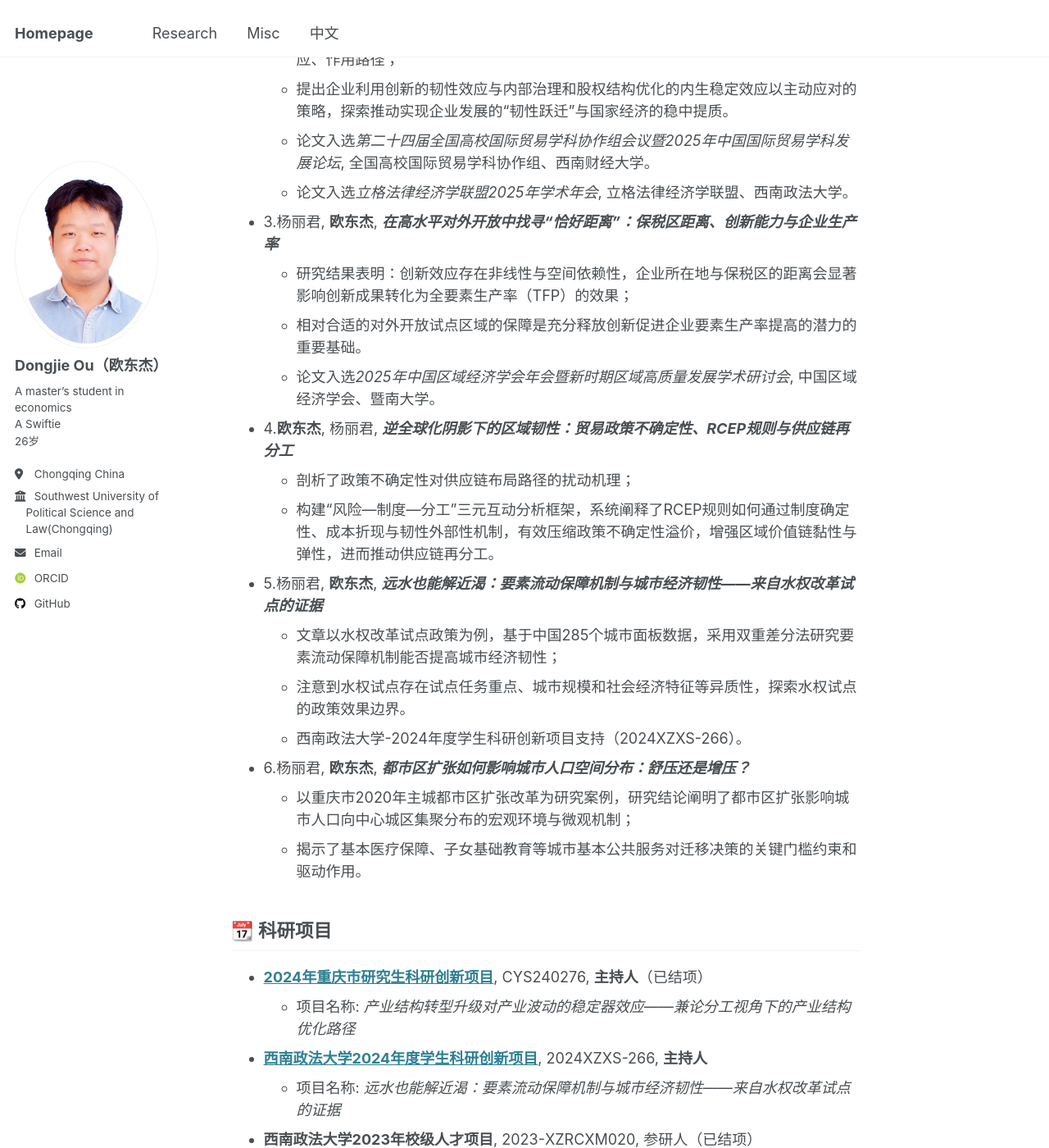
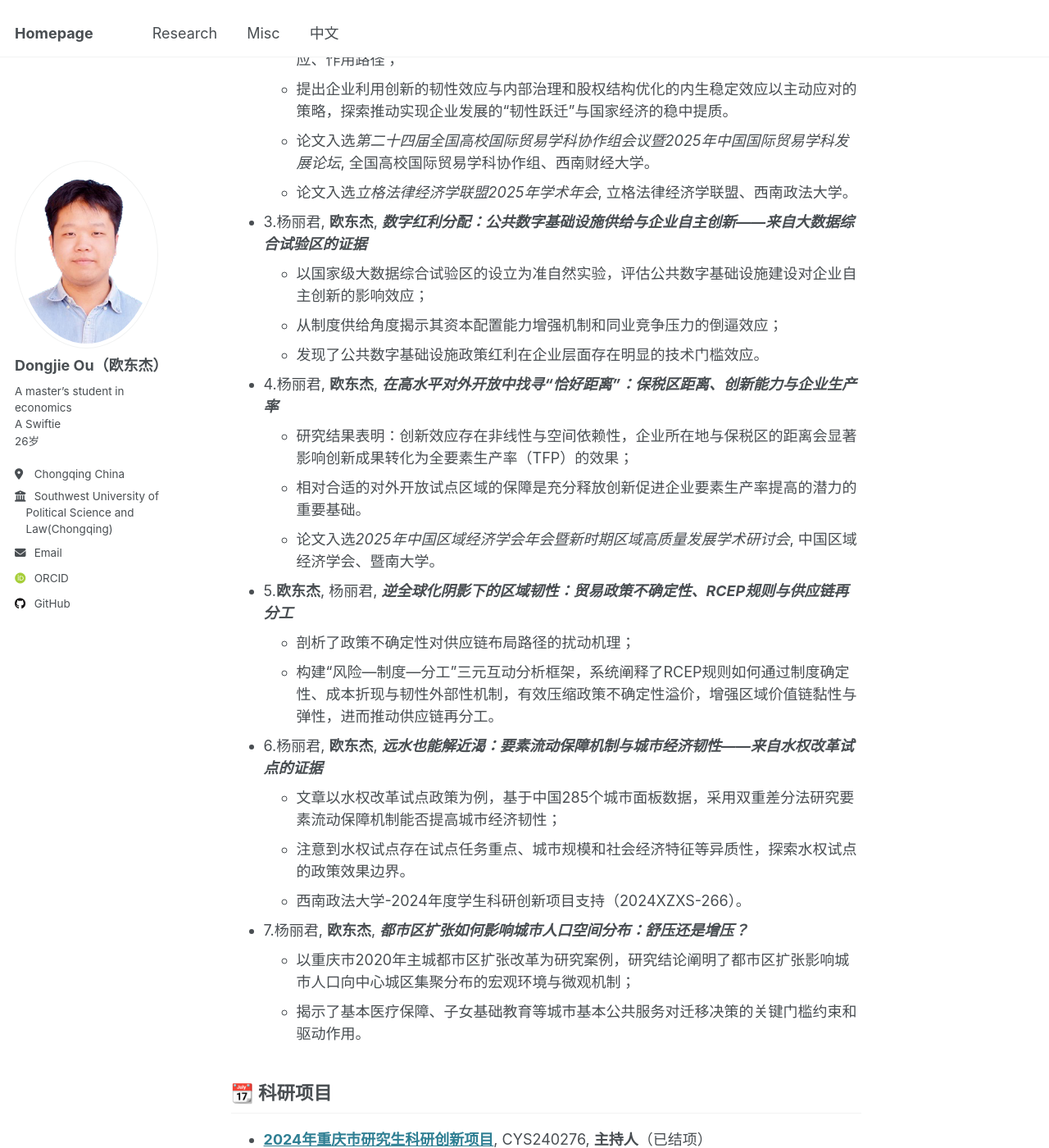
Before and after one commit to oudongjie2001/oudongjie2001.github.io, a Jekyll site: the page built from _pages/dongjieou_cn.md, in a window 1280 px wide and 1400 px high, scrolled down 2668 px. Shown: the whole window at 82% size. Built offline with Jekyll 4.4.1, drawn with Linux system fonts in a browser that asks for light colours; some web fonts are replaced.

Commit message:
Update dongjieou_cn.md

```diff
--- a/_pages/dongjieou_cn.md
+++ b/_pages/dongjieou_cn.md
@@ -62,21 +62,26 @@ redirect_from:
   - 论文入选*第二十四届全国高校国际贸易学科协作组会议暨2025年中国国际贸易学科发展论坛*, 全国高校国际贸易学科协作组、西南财经大学。
   - 论文入选*立格法律经济学联盟2025年学术年会*, 立格法律经济学联盟、西南政法大学。
 
-- 3.杨丽君, **欧东杰**, ***在高水平对外开放中找寻“恰好距离”：保税区距离、创新能力与企业生产率***
+- 3.杨丽君, **欧东杰**, ***数字红利分配：公共数字基础设施供给与企业自主创新——来自大数据综合试验区的证据***
+  - 以国家级大数据综合试验区的设立为准自然实验，评估公共数字基础设施建设对企业自主创新的影响效应；
+  - 从制度供给角度揭示其资本配置能力增强机制和同业竞争压力的倒逼效应；
+  - 发现了公共数字基础设施政策红利在企业层面存在明显的技术门槛效应。
+
+- 4.杨丽君, **欧东杰**, ***在高水平对外开放中找寻“恰好距离”：保税区距离、创新能力与企业生产率***
   - 研究结果表明：创新效应存在非线性与空间依赖性，企业所在地与保税区的距离会显著影响创新成果转化为全要素生产率（TFP）的效果；
   - 相对合适的对外开放试点区域的保障是充分释放创新促进企业要素生产率提高的潜力的重要基础。
   - 论文入选*2025年中国区域经济学会年会暨新时期区域高质量发展学术研讨会*, 中国区域经济学会、暨南大学。
 
-- 4.**欧东杰**, 杨丽君, ***逆全球化阴影下的区域韧性：贸易政策不确定性、RCEP规则与供应链再分工***
+- 5.**欧东杰**, 杨丽君, ***逆全球化阴影下的区域韧性：贸易政策不确定性、RCEP规则与供应链再分工***
   - 剖析了政策不确定性对供应链布局路径的扰动机理；
   - 构建“风险—制度—分工”三元互动分析框架，系统阐释了RCEP规则如何通过制度确定性、成本折现与韧性外部性机制，有效压缩政策不确定性溢价，增强区域价值链黏性与弹性，进而推动供应链再分工。
 
-- 5.杨丽君, **欧东杰**, ***远水也能解近渴：要素流动保障机制与城市经济韧性——来自水权改革试点的证据***
+- 6.杨丽君, **欧东杰**, ***远水也能解近渴：要素流动保障机制与城市经济韧性——来自水权改革试点的证据***
   - 文章以水权改革试点政策为例，基于中国285个城市面板数据，采用双重差分法研究要素流动保障机制能否提高城市经济韧性；
   - 注意到水权试点存在试点任务重点、城市规模和社会经济特征等异质性，探索水权试点的政策效果边界。
   - 西南政法大学-2024年度学生科研创新项目支持（2024XZXS-266）。
 
-- 6.杨丽君, **欧东杰**, ***都市区扩张如何影响城市人口空间分布：舒压还是增压？***
+- 7.杨丽君, **欧东杰**, ***都市区扩张如何影响城市人口空间分布：舒压还是增压？***
   - 以重庆市2020年主城都市区扩张改革为研究案例，研究结论阐明了都市区扩张影响城市人口向中心城区集聚分布的宏观环境与微观机制；
   - 揭示了基本医疗保障、子女基础教育等城市基本公共服务对迁移决策的关键门槛约束和驱动作用。
 
```
